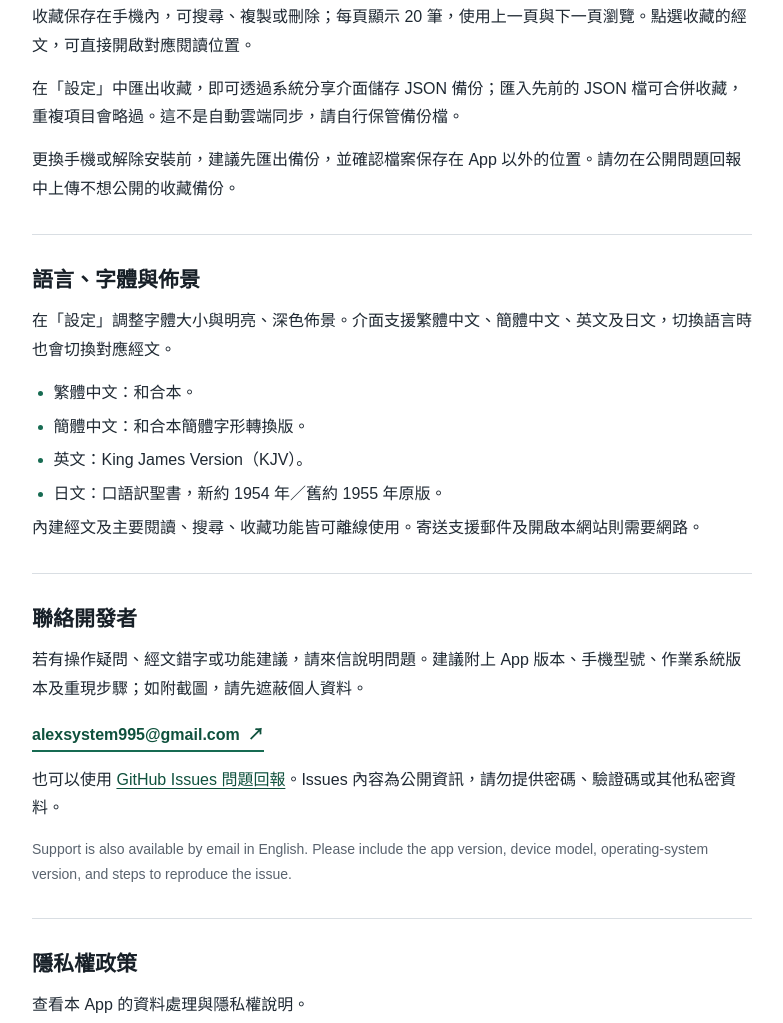
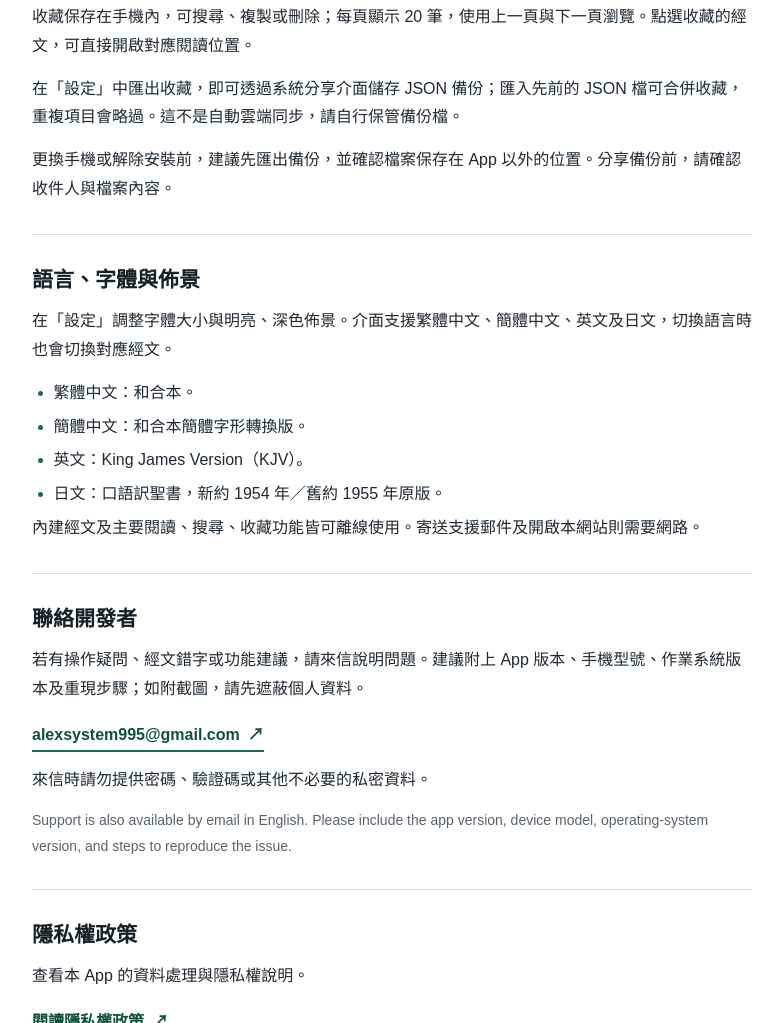
Before and after one commit to alexlu2020/bible365-support, a plain HTML site: page index.html in a window 1280 px wide. Shown: the part 876-1899 px from the top of the page, without its empty margins (330-1113 px from the left). Drawn offline with Linux system fonts and the light colour scheme.

Commit message:
Remove GitHub Issues links and keep email-only support

```diff
--- a/index.html
+++ b/index.html
@@ -56,7 +56,7 @@
         <h2>收藏與 JSON 備份</h2>
         <p>收藏保存在手機內，可搜尋、複製或刪除；每頁顯示 20 筆，使用上一頁與下一頁瀏覽。點選收藏的經文，可直接開啟對應閱讀位置。</p>
         <p>在「設定」中匯出收藏，即可透過系統分享介面儲存 JSON 備份；匯入先前的 JSON 檔可合併收藏，重複項目會略過。這不是自動雲端同步，請自行保管備份檔。</p>
-        <p>更換手機或解除安裝前，建議先匯出備份，並確認檔案保存在 App 以外的位置。請勿在公開問題回報中上傳不想公開的收藏備份。</p>
+        <p>更換手機或解除安裝前，建議先匯出備份，並確認檔案保存在 App 以外的位置。分享備份前，請確認收件人與檔案內容。</p>
       </section>
       <section id="settings">
         <h2>語言、字體與佈景</h2>
@@ -73,7 +73,7 @@
         <h2>聯絡開發者</h2>
         <p>若有操作疑問、經文錯字或功能建議，請來信說明問題。建議附上 App 版本、手機型號、作業系統版本及重現步驟；如附截圖，請先遮蔽個人資料。</p>
         <p><a class="contact-link" href="mailto:alexsystem995@gmail.com">alexsystem995@gmail.com <span aria-hidden="true">↗</span></a></p>
-        <p>也可以使用 <a href="https://github.com/alexlu2020/bible365-support/issues" target="_blank" rel="noopener noreferrer">GitHub Issues 問題回報</a>。Issues 內容為公開資訊，請勿提供密碼、驗證碼或其他私密資料。</p>
+        <p>來信時請勿提供密碼、驗證碼或其他不必要的私密資料。</p>
         <p class="muted">Support is also available by email in English. Please include the app version, device model, operating-system version, and steps to reproduce the issue.</p>
       </section>
       <section id="privacy">
```
Also changed, not shown: privacy/index.html (+0 -1 lines), 1 other file.
